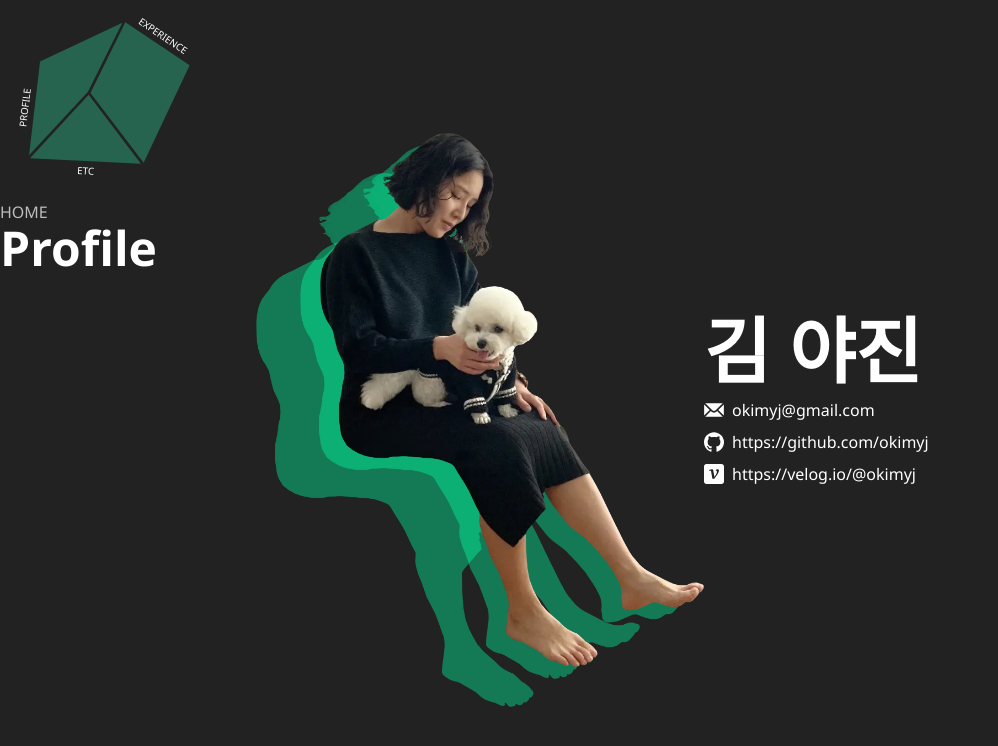
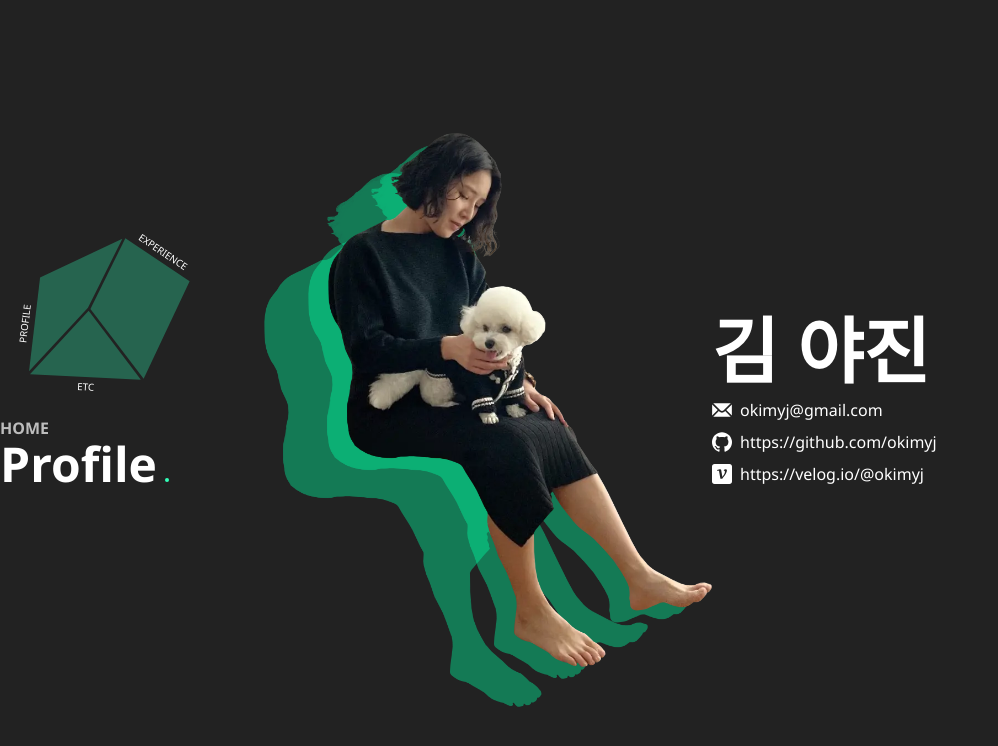
Before and after one commit to okimyj/portfolio, a Next.js app in the folder portfolio-nextjs/: page /profile in a window 1280 px wide. Shown: the top 746 px of the page, without its empty margins (0-998 px from the left). Built offline with nearby package versions, Linux system fonts and the light colour scheme.

Commit message:
feat: add ScrollIndicator

```diff
--- a/portfolio-nextjs/src/app/(pages)/experience/page.tsx
+++ b/portfolio-nextjs/src/app/(pages)/experience/page.tsx
@@ -1,3 +1,4 @@
+import ScrollIndicator from '@/components/common/scrollIndicator';
 import Experience from '@/components/experience';
 import { Metadata } from 'next';
 import { Suspense } from 'react';
@@ -11,6 +12,7 @@ export default function ExperiencePage() {
       <Suspense fallback={<div></div>}>
         <Experience />
       </Suspense>
+      <ScrollIndicator />
     </div>
   );
 }
--- a/portfolio-nextjs/src/app/(pages)/layout.tsx
+++ b/portfolio-nextjs/src/app/(pages)/layout.tsx
@@ -1,28 +1,13 @@
 import MainArt from '@/components/common/mainArt';
-import Link from 'next/link';
 export default function RootLayout(props: any) {
   return (
-    <main className="container md:flex m-auto">
+    <main className="container m-auto md:flex">
       <div className="md:w-72 md:min-w-72">
         <div className="md:w-72 md:min-w-72 md:fixed md:h-svh md:flex items-center">
-          <MainArt artClassName="w-52 h-52" className="md:-translate-y-1/2" />
+          <MainArt artClassName="w-52 h-52" />
         </div>
       </div>
       <div>{props.children}</div>
     </main>
-    // <main className="container m-auto p-10 relative flex">
-    //   <div className="">
-    //     <Link href={'/'} className="mb-2 cursor-pointer hover:text-primary text-base opacity-70">
-    //       HOME
-    //     </Link>
-    //     {props.children}
-    //   </div>
-    //   {/* <div className={'hidden sm:flex justify-end w-40'}>
-    //     <MainArt useBlink={false} className="w-40 h-40 fixed bottom-0" />
-    //   </div> */}
-    //   <div className="rounded-full bg-background w-fit h-fit fixed right-10 bottom-10 main-art-drop-shadow">
-    //     <MainArt className="w-36 h-36 " />
-    //   </div>
-    // </main>
   );
 }
--- a/portfolio-nextjs/src/app/globals.css
+++ b/portfolio-nextjs/src/app/globals.css
@@ -40,7 +40,7 @@ body {
     @apply before:content-[''] after:inline-block after:bg-primary border-0 after:w-1 after:h-1 after:ml-2 after:rounded;
   }
   .page-title {
-    @apply inline-flex items-end text-5xl mb-32 font-bold;
+    @apply inline items-end text-5xl font-bold after-primary-dot;
   }
 
   .section-sub-title {
--- a/portfolio-nextjs/src/components/common/mainArt/index.tsx
+++ b/portfolio-nextjs/src/components/common/mainArt/index.tsx
@@ -4,6 +4,7 @@ import MainArtSVG from '../../../../public/icons/main_art.svg';
 import styles from './styles.module.scss';
 import { usePathname, useRouter } from 'next/navigation';
 import Link from 'next/link';
+import { useMotionValueEvent, useScroll } from 'framer-motion';
 type ArtButton = {
   id: string;
   element?: SVGPathElement;
@@ -17,6 +18,7 @@ interface IMainArtProps {
 export default function MainArt({ className, artClassName }: IMainArtProps) {
   const route = useRouter();
   const pathName = usePathname();
+
   const isHome = pathName === '/';
 
   const [buttons, setButtons] = useState<ArtButton[]>([
@@ -91,15 +93,15 @@ export default function MainArt({ className, artClassName }: IMainArtProps) {
     };
   }, [buttons, pathName]);
   return (
-    <div className={['text-left flex md:flex-col', className].join(' ')}>
-      <div className="text-center md:text-left">
+    <div className={['text-left flex md:flex-col min-h-96', className].join(' ')}>
+      <nav className="text-center md:text-left">
         <MainArtSVG id={styles.mainArt} className={artClassName} />
         {isHome ? null : (
-          <Link href={'/'} className="mb-2 cursor-pointer hover:text-primary text-base opacity-70">
+          <Link href={'/'} className="mb-2 cursor-pointer hover:text-primary text-base font-semibold opacity-70">
             HOME
           </Link>
         )}
-      </div>
+      </nav>
       <PageTitle />
     </div>
   );
--- /dev/null
+++ b/portfolio-nextjs/src/components/common/scrollIndicator/index.tsx
@@ -0,0 +1,28 @@
+'use client';
+import { motion, useMotionValueEvent, useScroll } from 'framer-motion';
+import Icon from '../../../../public/icons/chevron-force-down.svg';
+import { useEffect, useState } from 'react';
+import { usePathname } from 'next/navigation';
+export default function ScrollIndicator() {
+  const pathName = usePathname();
+  const { scrollYProgress, scrollY } = useScroll();
+  const [isShow, setIsShow] = useState<boolean>(false);
+  useMotionValueEvent(scrollYProgress, 'change', (latest) => {
+    setIsShow(latest < 1);
+  });
+  useEffect(() => {
+    setIsShow(scrollYProgress.get() < 1);
+  }, [pathName]);
+  return isShow ? (
+    <div className="fixed bottom-0 text-primary">
+      <motion.div
+        className="w-16 h-16"
+        initial={{ opacity: 0.5, y: '-20px' }}
+        animate={{ opacity: 0.8, y: '0' }}
+        transition={{ ease: 'easeOut', repeat: Infinity, repeatType: 'mirror', duration: 0.8 }}
+      >
+        <Icon />
+      </motion.div>
+    </div>
+  ) : null;
+}
--- a/portfolio-nextjs/src/components/profile/index.tsx
+++ b/portfolio-nextjs/src/components/profile/index.tsx
@@ -10,7 +10,7 @@ export default function Profile() {
     return <li className="flex flex-row [&>svg]:w-5 [&>svg]:mr-2 justify-center md:justify-start">{children}</li>;
   };
   return (
-    <section className="md:flex min-h-svh items-center ml-8">
+    <section className="md:flex min-h-svh items-center ml-10">
       <div className="md:hidden flex justify-center">
         <Image className="w-96 " src={ProfileImageCircle} alt="" />
       </div>
```
Also changed, not shown: portfolio-nextjs/public/icons/chevron-force-down.svg (added).
